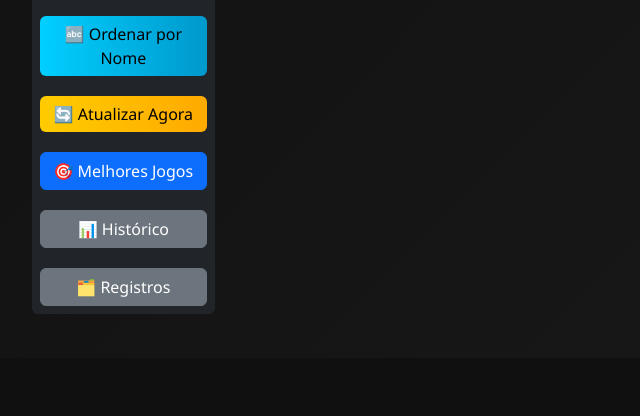
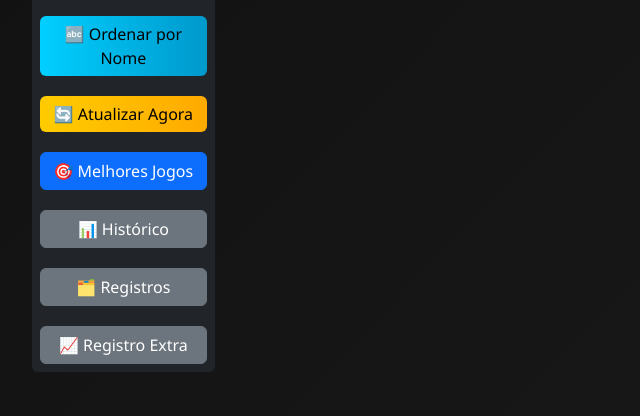
Before and after one commit to stuartffh/RTP-CGG, a Flask app: page / in a window 1280 px wide. Shown: the part 974-1390 px from the top of the page, without its empty margins (0-640 px from the left). Before the commit the page ends 1288 px from the top, so only its background shows below. Run offline with Flask 3, Linux system fonts and the light colour scheme; some libraries are stand-ins or nearby versions.

Commit message:
Add link to Registro Extra page

```diff
--- a/templates/index.html
+++ b/templates/index.html
@@ -147,6 +147,7 @@
           <a href="/melhores" class="btn btn-primary w-100 mt-2">🎯 Melhores Jogos</a>
           <a href="/historico" class="btn btn-secondary w-100 mt-2">📊 Histórico</a>
           <a href="/historico-registros" class="btn btn-secondary w-100 mt-2">🗂️ Registros</a>
+          <a href="/registro-extra" class="btn btn-secondary w-100 mt-2">📈 Registro Extra</a>
         </div>
       </aside>
 
```
